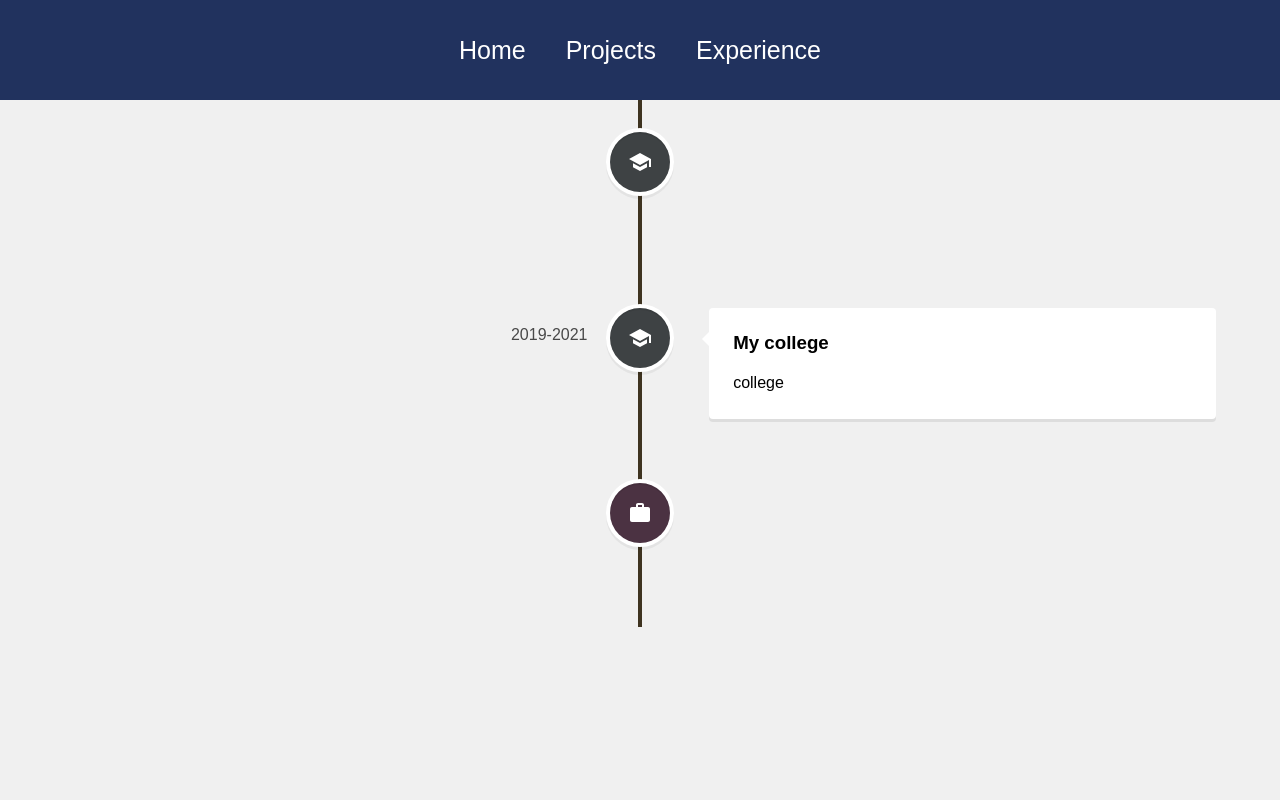
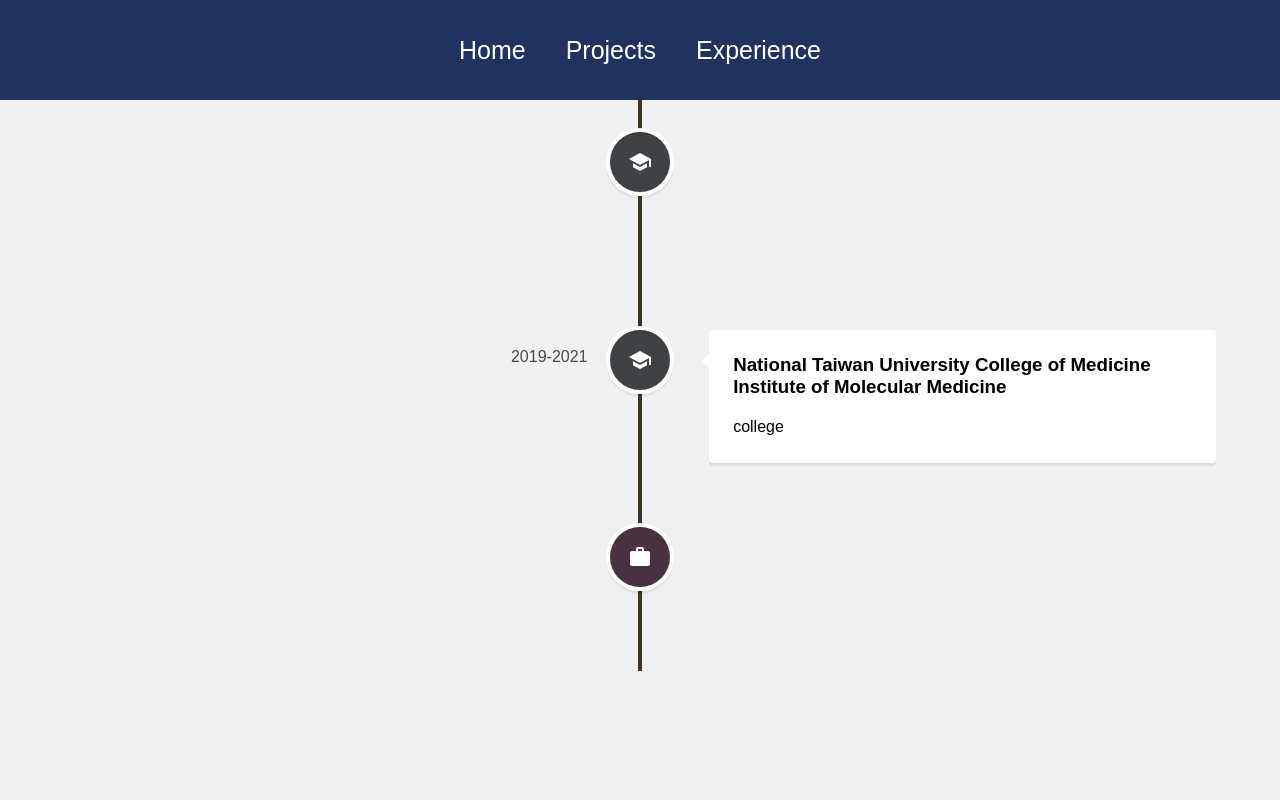
Before and after one commit to qpalzm126/Portfolio_LiLun, a React (Create React App) app: page /experience in a window 1280 px wide. Shown: the top 800 px of the page. Built offline with nearby package versions, Linux system fonts and the light colour scheme.

Commit message:
20230329

```diff
--- a/src/pages/Experience.js
+++ b/src/pages/Experience.js
@@ -17,8 +17,11 @@
           iconStyle={{ background: "#3e4244", color: "#fff" }}
           icon={<SchoolIcon />}
         >
-          <h3 className="vertical-timeline-element-title">My college</h3>
-          <p>college</p>
+          <h3 className="vertical-timeline-element-title">
+            Department of Biochemical Science & Technology, National Taiwan
+            University,
+          </h3>
+          <p>Bachelor Degree</p>
         </VerticalTimelineElement>
         <VerticalTimelineElement
           className="vertical-timeline-element--education"
@@ -26,7 +29,10 @@
           iconStyle={{ background: "#3e4244", color: "#fff" }}
           icon={<SchoolIcon />}
         >
-          <h3 className="vertical-timeline-element-title">My college</h3>
+          <h3 className="vertical-timeline-element-title">
+            National Taiwan University College of Medicine Institute of
+            Molecular Medicine
+          </h3>
           <p>college</p>
         </VerticalTimelineElement>
         <VerticalTimelineElement
```
